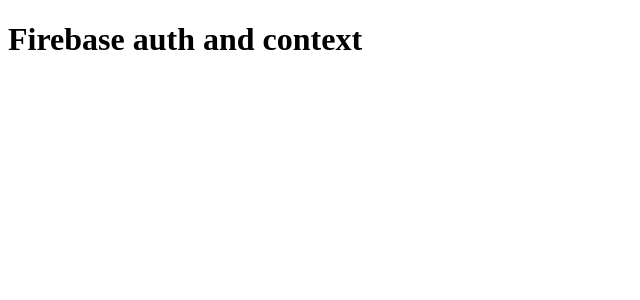
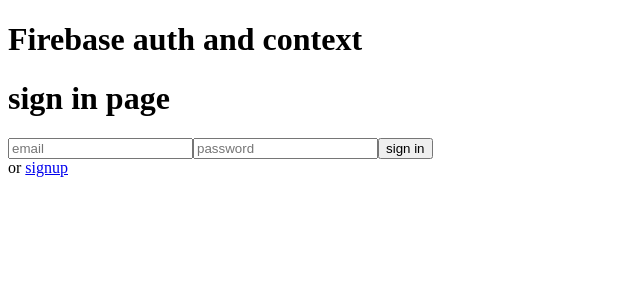
Before and after one commit to mhanna15/RecruiterDB, a React (Create React App) app: page / in a window 1280 px wide. Shown: the top 300 px of the page, without its empty margins (0-640 px from the left). Built offline with nearby package versions, Linux system fonts and the light colour scheme; no server answers.

Commit message:
added auth

```diff
--- a/src/App.tsx
+++ b/src/App.tsx
@@ -4,15 +4,21 @@
 import Profile from './components/Profile';
 import SignIn from './components/SignIn';
 import SignUp from './components/SignUp';
+import { AuthProvider } from './context/AuthContext';
 
 const App = () => {
+  console.log(process.env);
   return (
-    <div>
-      <h1>Firebase auth and context</h1>
-      <Routes>
-        <Route />
-      </Routes>
-    </div>
+    <AuthProvider>
+      <div>
+        <h1>Firebase auth and context</h1>
+        <Routes>
+          <Route path="/" element={<SignIn />} />
+          <Route path="/signup" element={<SignUp />} />
+          <Route path="/profile" element={<Profile />} />
+        </Routes>
+      </div>
+    </AuthProvider>
   );
 };
 
--- a/src/components/Profile.tsx
+++ b/src/components/Profile.tsx
@@ -1,5 +1,25 @@
+import React from 'react';
+import { useNavigate } from 'react-router-dom';
+
+import { useAuth } from '../context/AuthContext';
+
 const Profile = () => {
-    console.log("hi")
-}
+  const { logout, currentUser } = useAuth();
 
-export default Profile
+  const navigate = useNavigate();
+
+  const handleClick = (e: any) => {
+    e.preventDefault();
+    logout();
+    navigate('/');
+  };
+  return (
+    <div>
+      <h1>profile page</h1>
+      <p>email: {currentUser.email}</p>
+      <button onClick={handleClick}>logout</button>
+    </div>
+  );
+};
+
+export default Profile;
--- a/src/components/SignIn.tsx
+++ b/src/components/SignIn.tsx
@@ -1,5 +1,42 @@
+import React, { useState } from 'react';
+import { Link, useNavigate } from 'react-router-dom';
+
+import { useAuth } from '../context/AuthContext';
+
 const SignIn = () => {
-    console.log("hi")
-}
+  const [email, setEmail] = useState<string>('');
+  const [password, setPassword] = useState<string>('');
 
-export default SignIn
+  const navigate = useNavigate();
+
+  const { signin } = useAuth();
+
+  const handleSubmit = (e: any) => {
+    e.preventDefault();
+    signin(email, password);
+    navigate('/profile');
+  };
+  return (
+    <div>
+      <h1>sign in page</h1>
+      <form onSubmit={handleSubmit}>
+        <div>
+          <input
+            type="email"
+            placeholder="email"
+            onChange={(e) => setEmail(e.target.value)}
+          />
+          <input
+            type="text"
+            placeholder="password"
+            onChange={(e) => setPassword(e.target.value)}
+          />
+          <button>sign in</button>
+        </div>
+      </form>
+      or <Link to="/signup">signup</Link>
+    </div>
+  );
+};
+
+export default SignIn;
--- a/src/components/SignUp.tsx
+++ b/src/components/SignUp.tsx
@@ -1,5 +1,40 @@
+import React, { useState } from 'react';
+import { Link } from 'react-router-dom';
+
+import { useAuth } from '../context/AuthContext';
+
 const SignUp = () => {
-    console.log("hi");
+  const [email, setEmail] = useState<string>('');
+  const [password, setPassword] = useState<string>('');
+
+  const { signup } = useAuth();
+
+  const handleSubmit = (e: any) => {
+    e.preventDefault();
+    signup(email, password);
+  };
+
+  return (
+    <div>
+      <h1>sign up page</h1>
+      <Link to="/">sign in</Link>
+      <form onSubmit={handleSubmit}>
+        <div>
+          <input
+            type="email"
+            placeholder="email"
+            onChange={(e) => setEmail(e.target.value)}
+          />
+          <input
+            type="text"
+            placeholder="password"
+            onChange={(e) => setPassword(e.target.value)}
+          />
+          <button>sign up</button>
+        </div>
+      </form>
+    </div>
+  );
 };
 
 export default SignUp;
--- /dev/null
+++ b/src/context/AuthContext.jsx
@@ -0,0 +1,69 @@
+import {
+  createUserWithEmailAndPassword,
+  sendPasswordResetEmail,
+  signInWithEmailAndPassword,
+  signOut,
+} from 'firebase/auth';
+import React, { useContext, useEffect, useState } from 'react';
+
+import { auth } from '../firebase';
+
+const AuthContext = React.createContext();
+
+export const useAuth = () => {
+  return useContext(AuthContext);
+};
+
+export const AuthProvider = ({ children }) => {
+  const [currentUser, setCurrentUser] = useState();
+  const [loading, setLoading] = useState(true);
+
+  const signup = (email, password) => {
+    return createUserWithEmailAndPassword(auth, email, password);
+  };
+
+  const signin = (email, password) => {
+    return signInWithEmailAndPassword(auth, email, password);
+  };
+
+  const logout = () => {
+    return signOut(auth);
+  };
+
+  const resetPassword = (email) => {
+    return sendPasswordResetEmail(auth, email);
+  };
+
+  const updateEmail = (email) => {
+    return currentUser.updateEmail(email);
+  };
+
+  const updatePassword = (password) => {
+    return currentUser.updatePassword(password);
+  };
+
+  useEffect(() => {
+    const unsubscribe = auth.onAuthStateChanged((user) => {
+      setCurrentUser(user);
+      setLoading(false);
+    });
+
+    return unsubscribe;
+  }, []);
+
+  const value = {
+    currentUser,
+    signin,
+    signup,
+    logout,
+    resetPassword,
+    updateEmail,
+    updatePassword,
+  };
+
+  return (
+    <AuthContext.Provider value={value}>
+      {!loading && children}
+    </AuthContext.Provider>
+  );
+};
--- /dev/null
+++ b/src/firebase.ts
@@ -0,0 +1,17 @@
+import { initializeApp } from 'firebase/app';
+import { getAuth } from 'firebase/auth';
+
+const firebaseConfig = {
+  apiKey: 'AIzaSyDjDPJs2iwQZeycvE0vFGS6GNHd_56cM_I',
+  authDomain: 'reverseio.firebaseapp.com',
+  projectId: 'reverseio',
+  storageBucket: 'reverseio.appspot.com',
+  messagingSenderId: '835148773451',
+  appId: '1:835148773451:web:392bd39856222fee3475ce',
+  measurementId: 'G-8GTK3WPKVQ',
+};
+
+// Initialize Firebase
+const app = initializeApp(firebaseConfig);
+export const auth = getAuth(app);
+export default app;
```
Also changed, not shown: firebase/firebase.ts (deleted, +0 -21 lines), src/index.tsx (+4 -3 lines), .eslintrc.json.
